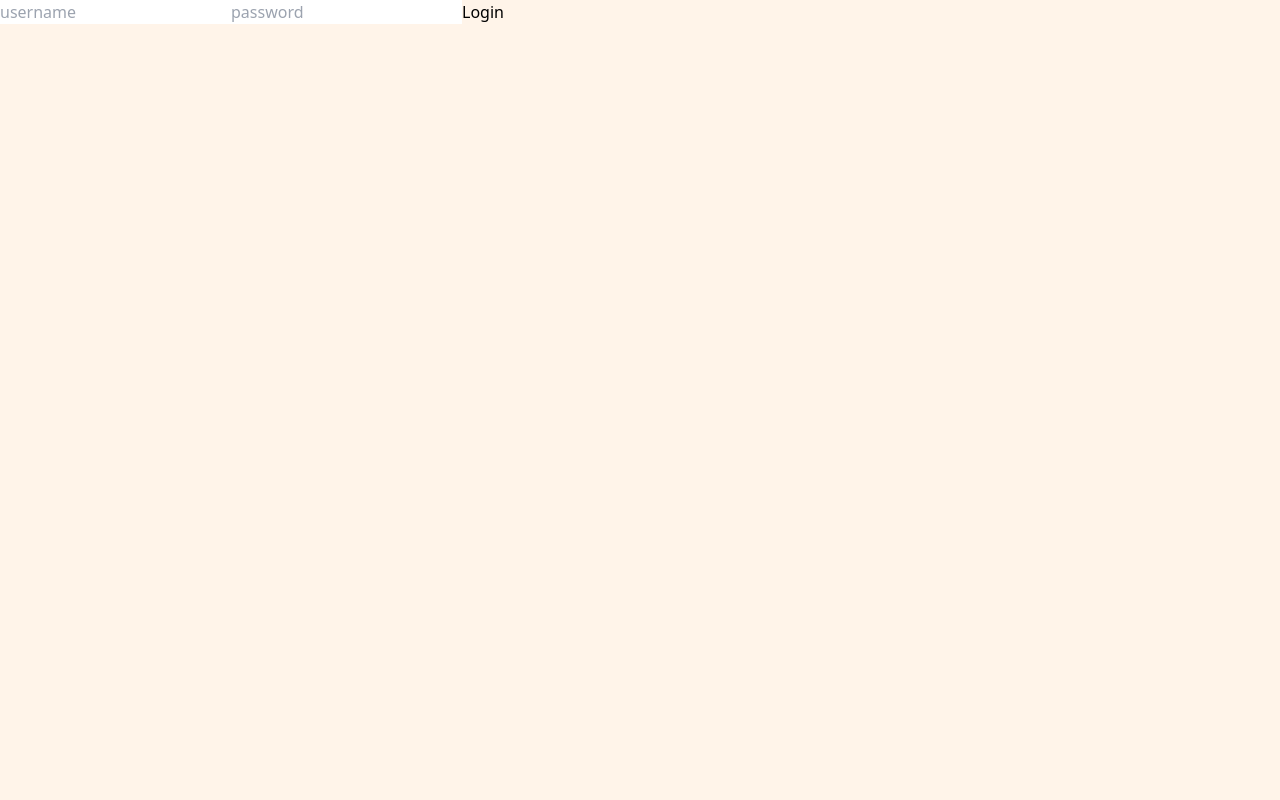
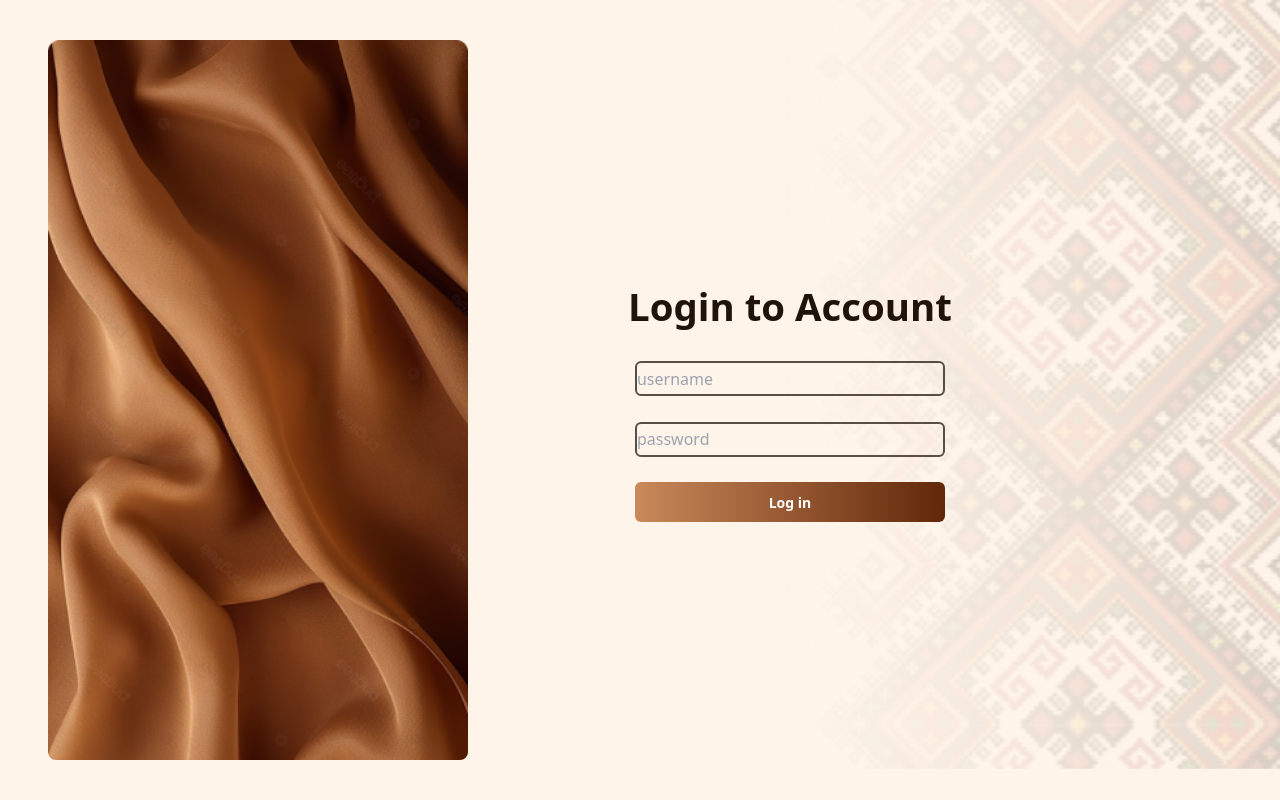
Before and after one commit to kira07Sj/Tekehabesha, a React (Vite) app: page /login in a window 1280 px wide. Built offline with nearby package versions, Linux system fonts and the light colour scheme.

Commit message:
Update: login interface

```diff
--- a/src/Pages/Login.jsx
+++ b/src/Pages/Login.jsx
@@ -2,6 +2,8 @@ import React, {useState, useContext} from 'react'
 import { AuthContext } from '../auth/AuthContext'
 import { useNavigate } from 'react-router-dom'
 import axios from 'axios'
+import tilet from '../assets/tilet2.png'
+import image3 from '../assets/image3.png'
 
 const Login = () => {
 
@@ -23,12 +25,22 @@ const Login = () => {
     };
 
   return (
-    <div className='w-full h-full'>
-        <form onSubmit={handleSubmit}>
-            <input type="text" placeholder='username' value={username} onChange={(e) => setUsername(e.target.value)} required />
-            <input type="password" placeholder='password' value={password} onChange={(e) => setPassword(e.target.value)} required />
-            <button type='submit'>Login</button>
+    <div className='w-[100%] h-[100dvh] flex items-center justify-start  flex-col lg:flex-row md:px-[3rem]'>
+        <div className=' fixed top-0 right-10 max-md:right-3 -z-10 h-full'>
+                <img src={tilet} alt="bg"
+                className='h-[615px] object-contain scale-100  lg:scale-150' />
+        </div>
+        <div className='w-60% max-md:w-[90%] h-full flex items-center justify-center flex-col lg:flex-row md:gap-x-[10rem]' >
+        <div className='h-[90%] w-[420px] rounded-lg overflow-hidden max-md:hidden'>
+            <img src={image3} alt="" className='w-full'/>
+        </div>
+        <form onSubmit={handleSubmit} className='flex items-center justify-center flex-col gap-[1.6rem]'>
+            <h1 className='text-color-brown text-[2.4rem] font-bold'>Login to Account</h1>
+            <input type="text" placeholder='username' value={username} onChange={(e) => setUsername(e.target.value)} required className='w-[310px] h-[35px] bg-transparent border rounded-md outline-none'/>
+            <input type="password" placeholder='password' value={password} onChange={(e) => setPassword(e.target.value)} required className='w-[310px] h-[35px] bg-transparent border rounded-md outline-none'/>
+            <button type='submit' className='w-[310px] h-[40px] bg-transparent rounded-md outline-none text-white text-[14px] font-semibold btn-bg-gradient'>Log in</button>
         </form>
+        </div>
     </div>
   )
 }
--- a/src/index.css
+++ b/src/index.css
@@ -40,6 +40,9 @@
     background-image: url("./assets/Rectangle55.png");
     background-position: center;
     background-size: cover;
+}
+.btn-bg-gradient{
+    background: linear-gradient(to right,#C9895A , #612709 );
 }
 .orange__gradient {
     background: linear-gradient(90deg, #d47923 0%, #FF7B00 100%);
@@ -91,3 +94,7 @@
     scrollbar-width: thin thin;
     scrollbar-color: transparent transparent;
 }
+
+.border{
+    border: 2px solid #201408bb;
+}
```
Also changed, not shown: src/assets/image3.png (renamed from src/assets/image 3.png).
